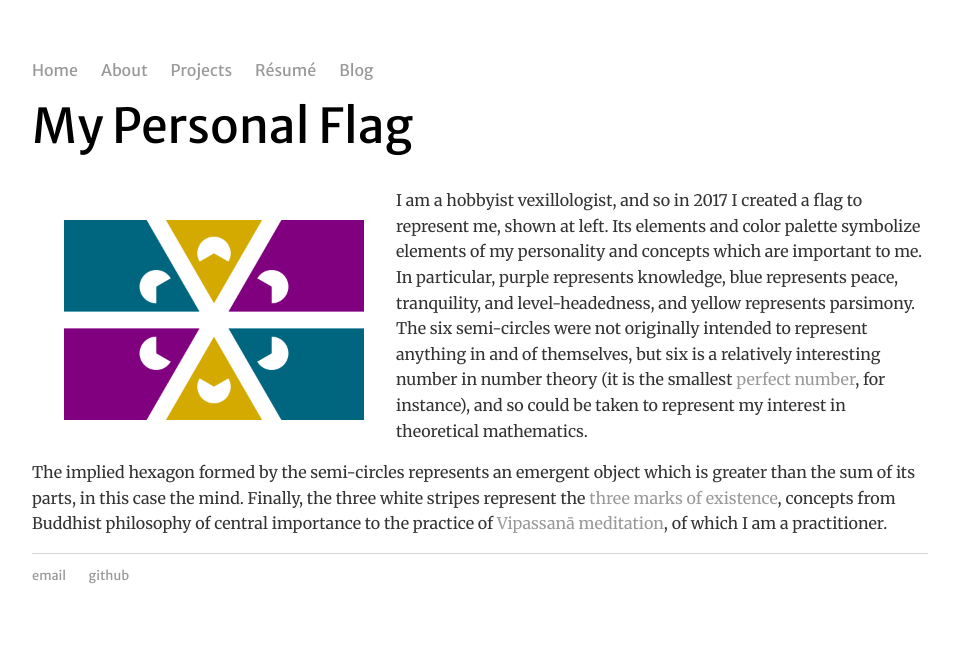
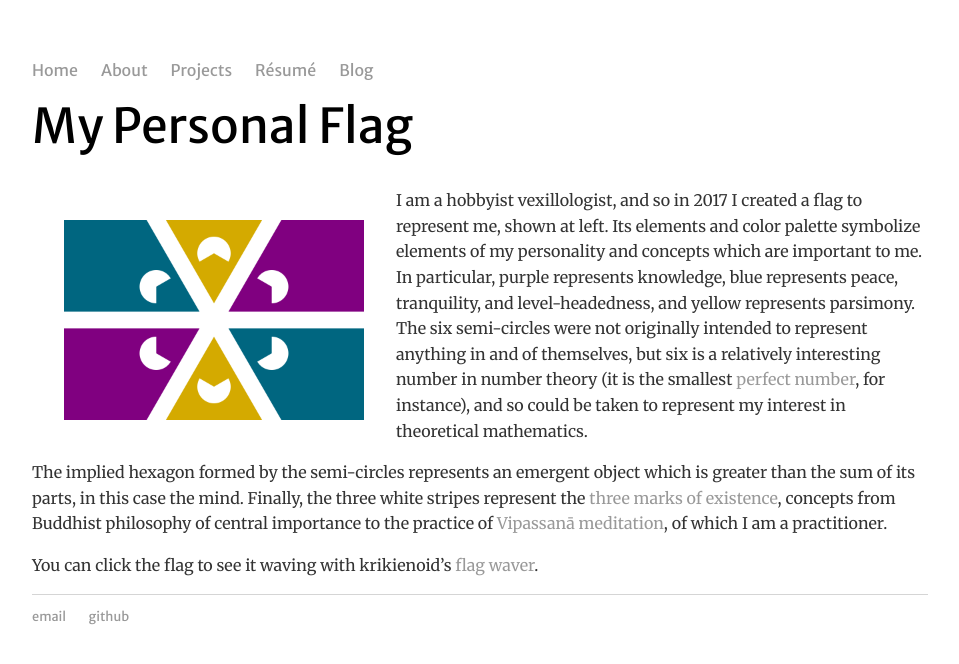
Before and after one commit to daemanos/daemanos.github.io, a Jekyll site: the page built from about/personalflag.md, in a window 1280 px wide. Shown: the top 664 px of the page, without its empty margins (160-1119 px from the left). Built offline with Jekyll 4.4.1, drawn with Linux system fonts in a browser that asks for light colours; our own code applies the rules of GitHub Pages for plain Markdown files.

Commit message:
Add link to waving flag and link to flag page from about

```diff
--- a/about/personalflag.md
+++ b/about/personalflag.md
@@ -4,7 +4,9 @@
 
 # My Personal Flag
 
-<img style="float: left; margin: 2em;" src="/assets/images/flags/personal.png" alt="Missing" width="300" />
+<a href="https://krikienoid.github.io/flagwaver/#?src=https%3A%2F%2Fdaemanos.github.io%2Fassets%2Fimages%2Fflags%2Fpersonal.png">
+    <img style="float: left; margin: 2em;" src="/assets/images/flags/personal.png" alt="Missing" width="300" />
+</a>
 
 I am a hobbyist vexillologist, and so in 2017 I created a flag to represent me,
 shown at left. Its elements and color palette symbolize elements of my
@@ -22,6 +24,9 @@
 from Buddhist philosophy of central importance to the practice of [Vipassanā
 meditation][meditation], of which I am a practitioner.
 
+You can click the flag to see it waving with krikienoid's [flag waver][waver].
+
 [perfect]: https://wikipedia.org/wiki/Perfect_number
 [marks]: https://wikipedia.org/wiki/Three_marks_of_existence
 [meditation]: https://wikipedia.org/wiki/Vipassanā
+[waver]: https://github.com/krikienoid/flagwaver
```
Also changed, not shown: about/index.md (+3 -1 lines).
